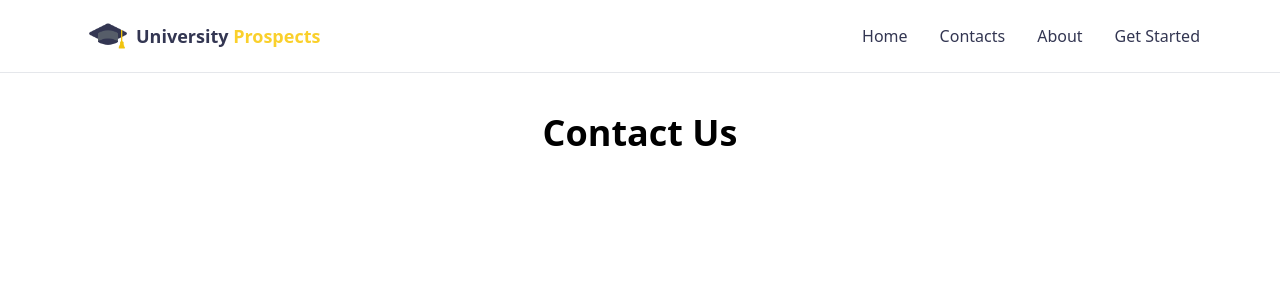
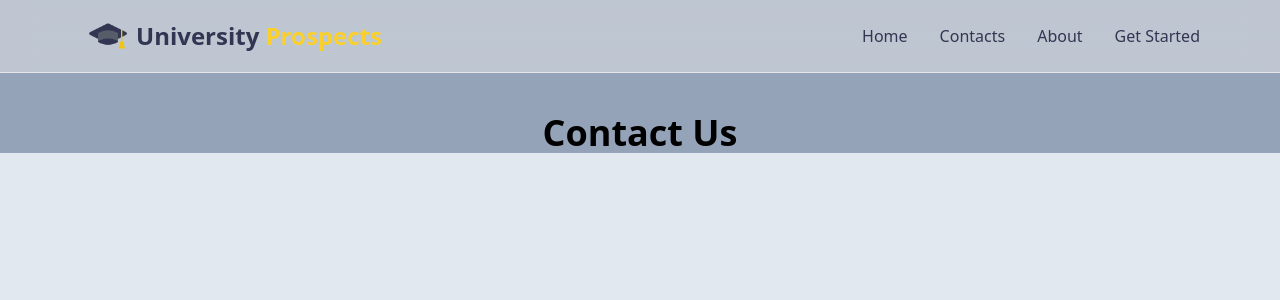
Before and after one commit to Chisomo-Chiweza/university-prospects, a React (Create React App) app in the folder frontend/: page /Contacts in a window 1280 px wide. Shown: the top 300 px of the page. Built offline with nearby package versions, Linux system fonts and the light colour scheme.

Commit message:
Some colors addedd

```diff
--- a/frontend/src/App.js
+++ b/frontend/src/App.js
@@ -12,7 +12,7 @@ function App() {
 
     return (
 
-        <div className="flex flex-col h-max">
+        <div className="bg-slate-200 h-screen bg-cover flex flex-col">
 
             <BrowserRouter>
 
@@ -24,16 +24,12 @@ function App() {
                     <Route exact path="/About" element={<About />} />
                     <Route exact path="/" element={<h1 className="mt-10 text-center font-semibold text-4xl" src="/assets/Bg.png">Welcome To University Prospects
                     <div className="mt-10 text-xl "> This project is designed to help Malawian individuals apply to University better</div>
-                        <div className="mt-20 text-center ">
-                        <button class="border-2 border-yellow-400 px-6 py-2  text-2xl font-bold text-center hover:bg-indigo-900 rounded-full hover:text-yellow-400 hover:font-bold">
+                    <div className="mt-20 text-center ">
+                        <button class="border-2 border-yellow-400 px-6 py-2  text-2xl font-bold text-center hover:bg-space rounded-full hover:text-yellow-400 hover:font-bold">
                         Get Started</button>
                     </div>
                     </h1>} />
                 </Routes>
-
-
-
-
             </BrowserRouter>
 
 
--- a/frontend/src/components/Contacts.js
+++ b/frontend/src/components/Contacts.js
@@ -2,8 +2,8 @@ import React from "react"
 
 function Contacts (){
     return (
-        <div>
-            <h1 className=" mt-10 text-center font-semibold text-4xl">Contact Us</h1>
+        <div className="bg-slate-400 ">
+            <h1 className=" mt-10 text-center  font-semibold text-4xl">Contact Us</h1>
         </div>
     );
 }
--- a/frontend/src/components/utilities/NavBar.js
+++ b/frontend/src/components/utilities/NavBar.js
@@ -5,7 +5,7 @@ function Navbar() {
 
     return (
 
-        <nav className="bg-white border-b border-gray-200 sticky top-0 z-10 backdrop-filter backdrop-blur-lg bg-opacity-20">
+        <nav className="bg-slate-700 border-b border-gray-200 sticky top-0 z-10 backdrop-filter backdrop-blur-lg bg-opacity-20">
 
             <div className="max-w-6xl mx-auto px-4">
 
@@ -17,7 +17,7 @@ function Navbar() {
                     >
                         <div className="flex items-center py-4 px-2">
                             <img src={ Logo } alt="Logo" className="w-10 mr-2" />
-                            <span className="font-semibold text-jonquil text-lg">
+                            <span className="font-bold text-jonquil text-2xl">
                                 <span className="text-space">University</span> Prospects
                             </span>
                         </div>
@@ -27,21 +27,21 @@ function Navbar() {
                     <div className="hidden md:flex items-center gap-8 bg-clip-padding">
 
                         <NavLink
-                            className="py-2 font-medium text-space active:text-jonquil hover:text-xl"
+                            className="py-2 font-medium text-space active:text-jonquil hover:text-2xl"
                             to="/"
                         >
                             Home
                         </NavLink>
 
                         <NavLink
-                            className="py-2 font-medium text-space active:text-jonquil hover:text-xl"
+                            className="py-2 font-medium text-space active:text-jonquil hover:text-2xl"
                             to="/contacts"
                         >
                             Contacts
                         </NavLink>
 
                         <NavLink
-                            className="py-2 font-medium text-space active:text-jonquil hover:text-xl"
+                            className="py-2 font-medium text-space active:text-jonquil hover:text-2xl"
                             to="/about"
                         >
                             About
@@ -49,7 +49,7 @@ function Navbar() {
 
 
                         <NavLink
-                            className=" py-2 font-medium text-space active:text-jonquil hover:text-xl"
+                            className=" py-2 font-medium text-space active:text-jonquil hover:text-2xl"
                             to="/home"
                         >
                             Get Started
```
